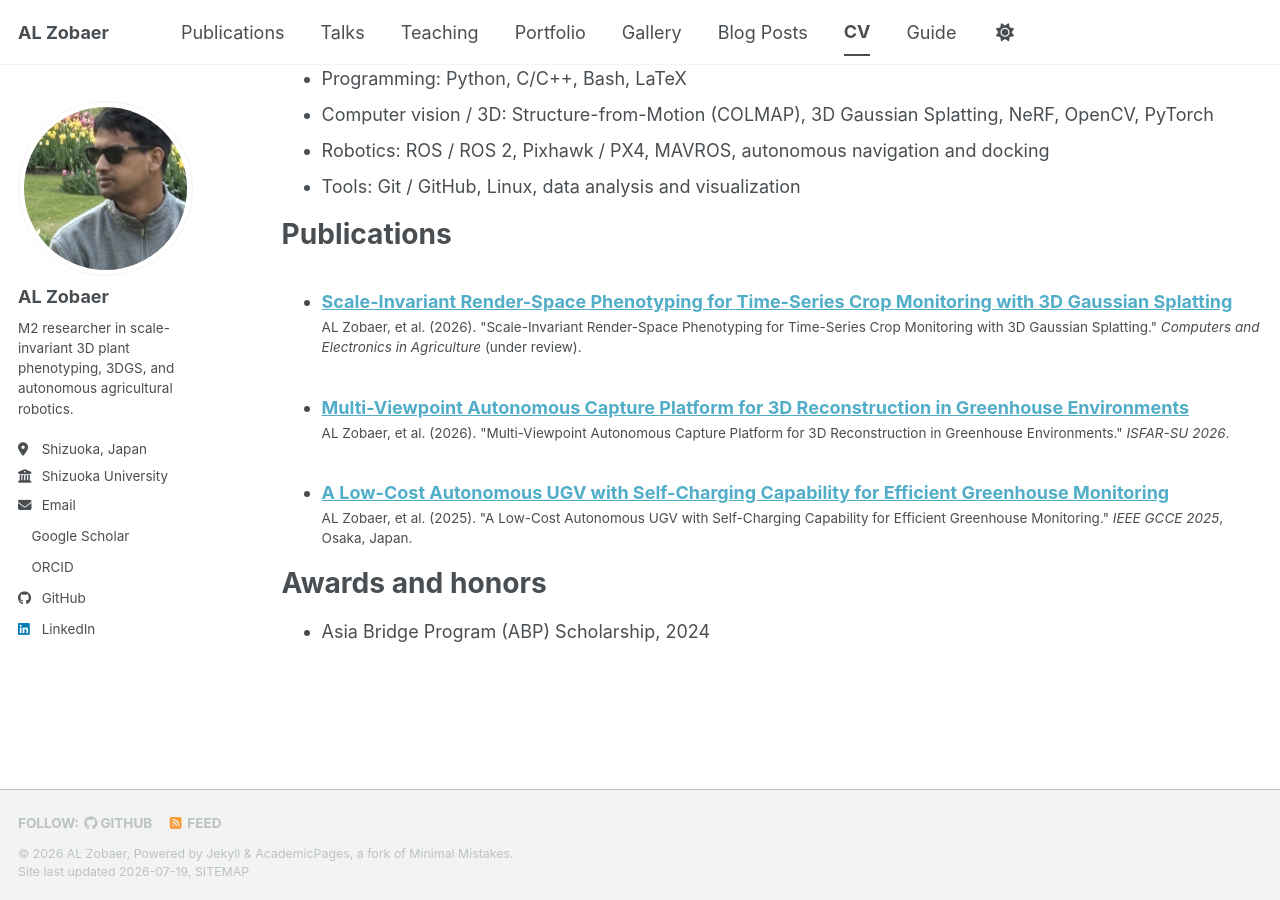
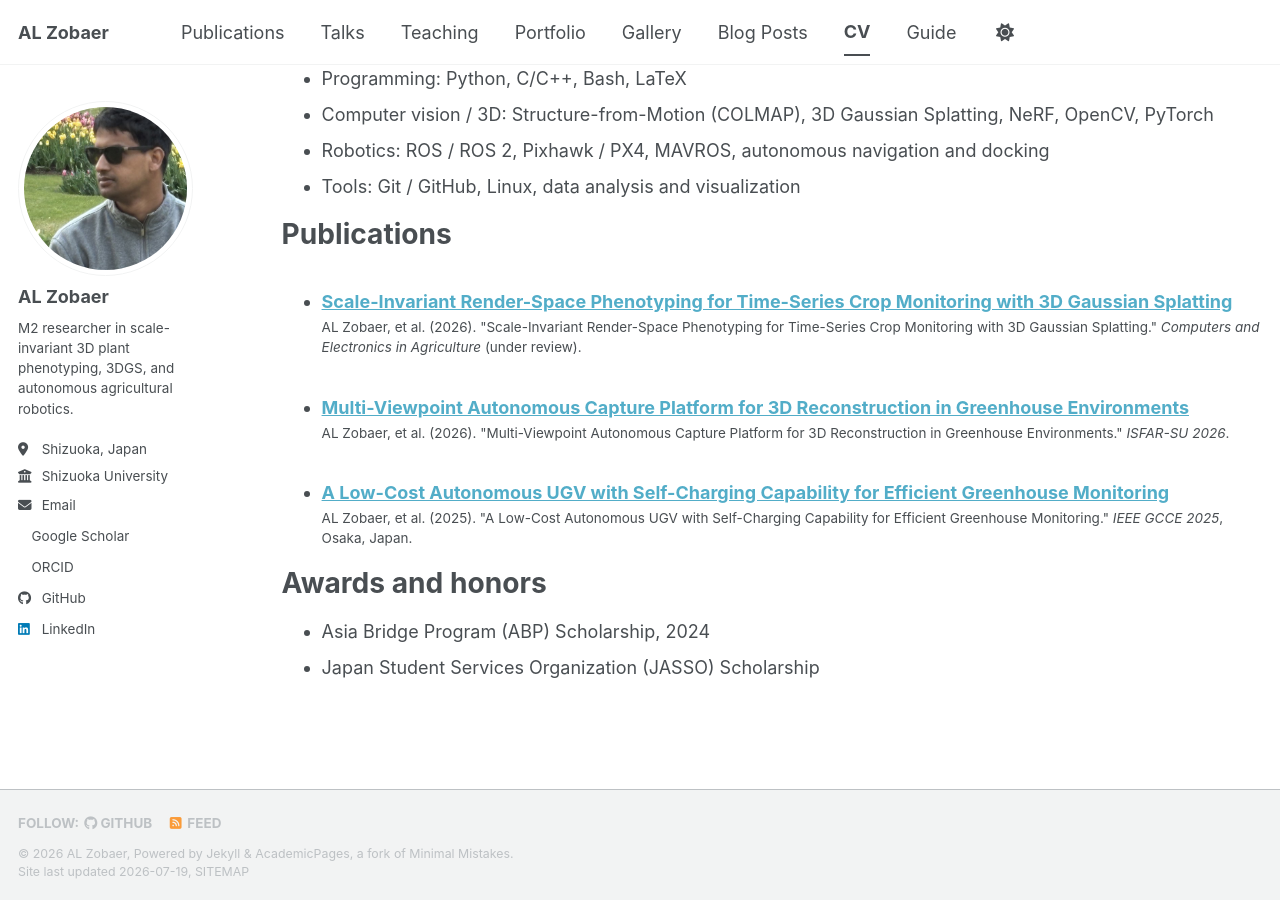
Before and after one commit to alzobaer/alzobaer.github.io, a Jekyll site: the page built from _pages/cv.md, in a window 1280 px wide and 900 px high, scrolled down 663 px. Built offline with Jekyll 4.4.1, drawn with Linux system fonts in a browser that asks for light colours; a style sheet for code colours, icons or effects is not loaded.

Commit message:
CV: add JASSO (Japan Student Services Organization) Scholarship

```diff
--- a/_pages/cv.md
+++ b/_pages/cv.md
@@ -44,3 +44,4 @@ Publications
 Awards and honors
 ======
 * Asia Bridge Program (ABP) Scholarship, 2024
+* Japan Student Services Organization (JASSO) Scholarship
```
